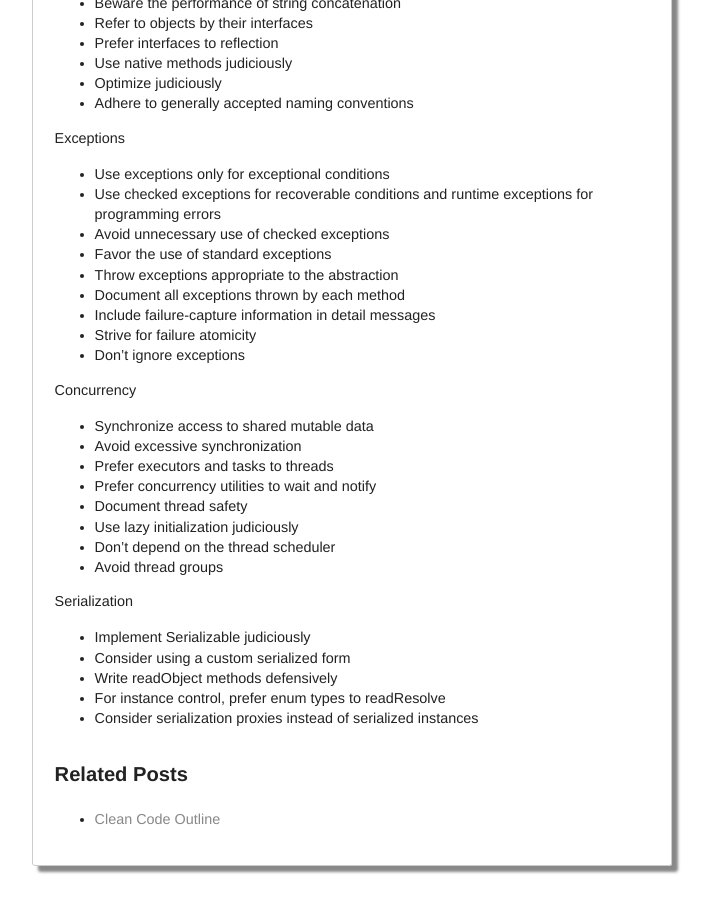
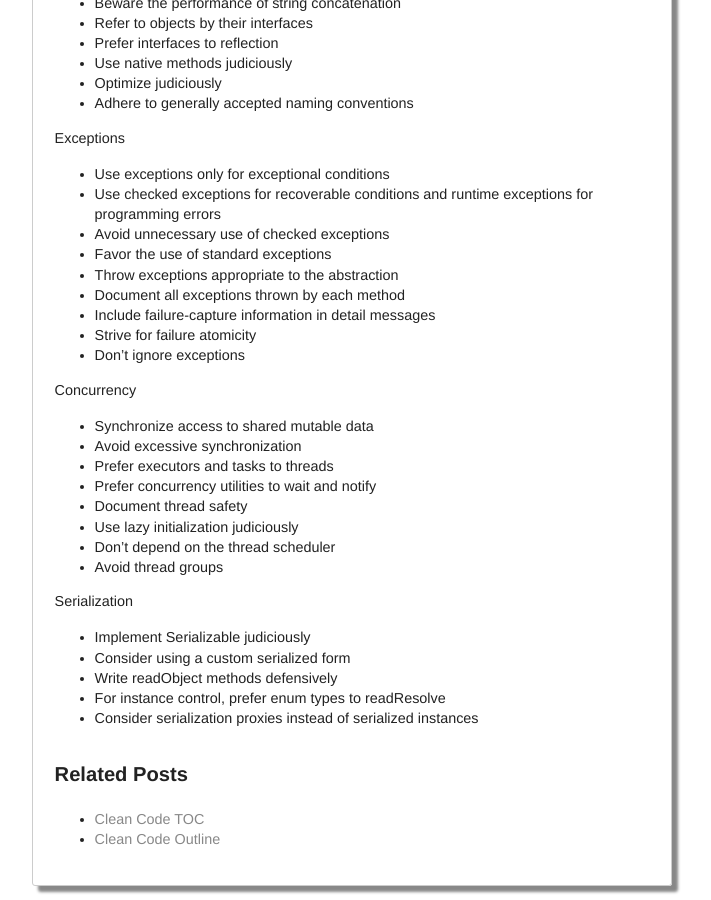
Before and after one commit to woj-tek/petozoltan.github.io, a Jekyll site: the page built from _posts/2016-08-19-effective-java-toc.md, in a window 1280 px wide and 900 px high, scrolled down 1708 px. Shown: the whole window, without its empty margins (288-999 px from the left). Built offline with Jekyll 4.4.1, drawn with Linux system fonts in a browser that asks for light colours.

Commit message:
Update 2016-08-19-effective-java-toc.md

```diff
--- a/_posts/2016-08-19-effective-java-toc.md
+++ b/_posts/2016-08-19-effective-java-toc.md
@@ -125,4 +125,5 @@ Serialization
 
 ### Related Posts
 
+* [Clean Code TOC](https://petozoltan.github.io/2016/08/19/clean-code-toc.html)
 * [Clean Code Outline](https://petozoltan.github.io/2016/08/19/clean-code-outline.html)
```
